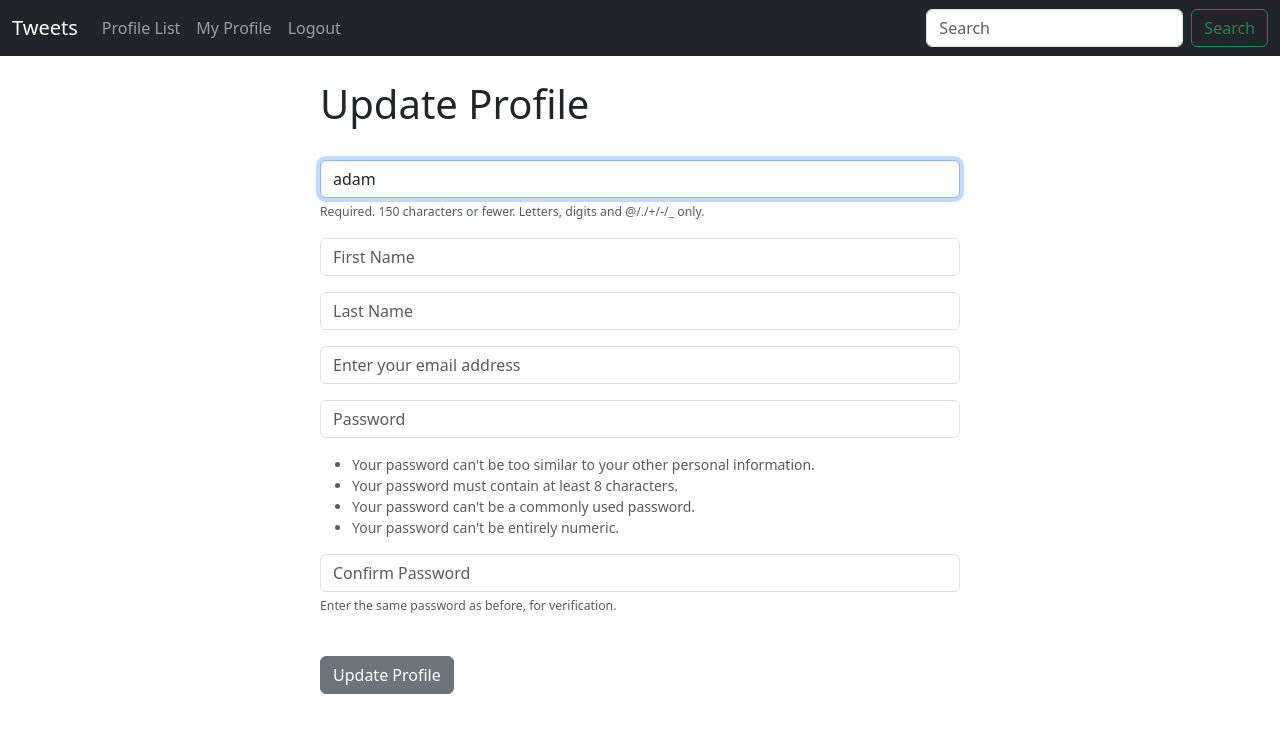
After one commit to adityasurana3/Django-twitter, a Django app: page /update_user/2 in a window 1280 px wide. The commit adds this page. Shown: the top 733 px of the page. Run offline with Django 4.2, Linux system fonts and the light colour scheme; a user stored in the database is signed in; data comes from the database, SQL or seed files in the repository; both versions use the stored data as it was after the commit.

Commit message:
update profile functionality added

```diff
--- a/templates/home.html
+++ b/templates/home.html
@@ -6,21 +6,21 @@
     <div class="row">
         <div class="col-8">
             <h1>Tweets</h1>
+            <br>
             {% if tweets %}
-
             {% for tweet in tweets %}
             <div class="alert alert-dark" role="alert">
                 {{tweet.body}}<br>
                 <small class="text-muted">
                     ({{tweet.created_at}}) By
-                    @{{tweet.user.username}}
+                    <a class="text-muted text-decoration-none" href="{% url 'profile' tweet.user.id %}"><b>@{{tweet.user.username}}</b></a>
                 </small>
             </div>
             <br><br>
             {% endfor %}
         </div>
         <div class="col-4">
-            <br><br>
+            <br><br><br>
             {% if form %}
             <form method = "POST" action = {% url 'home' %}>
                 {% csrf_token %}
--- a/templates/tweet/profile.html
+++ b/templates/tweet/profile.html
@@ -62,6 +62,10 @@
                         <button class="btn btn-outline-success" name="follow" value="follow" type="submit">Follow @{{profiles.user.username}}</button>
                     {% endif %}
                 </form>
+                <br>
+                {% if request.user.id == profiles.user.id %}
+                <a href="{% url 'update_user' request.user.id %}" class="btn btn-outline-secondary">Update Profile</a>
+                {% endif %}
             </div>
         </div>
     </div>
--- /dev/null
+++ b/templates/tweet/update_user.html
@@ -0,0 +1,14 @@
+{% extends 'base.html' %}
+
+{% block content %}
+<div class="col-md-6 offset-md-3">
+    <h1>Update Profile</h1>
+    <br>
+    <form method="POST">
+        {% csrf_token %}
+        {{ form.as_p }}
+        <br>
+        <button type="submit" class="btn btn-secondary">Update Profile</button>
+    </form>
+</div>
+{% endblock %}
--- a/tweet/forms.py
+++ b/tweet/forms.py
@@ -25,6 +25,12 @@ class SignUpForm(UserCreationForm):
         model = User
         fields = ('username', 'first_name', 'last_name', 'email', 'password1', 'password2')
 
+    def clean_username(self):
+        username = self.cleaned_data.get('username')
+        if User.objects.filter(username=username).exists() and username != self.instance.username:
+            raise forms.ValidationError('Username is already in use.')
+        return username
+
     def __init__(self, *args, **kwargs):
         super(SignUpForm, self).__init__(*args, **kwargs)
         self.fields['username'].widget.attrs['class'] = 'form-control'
--- a/tweet/urls.py
+++ b/tweet/urls.py
@@ -7,5 +7,6 @@ urlpatterns = [
     path('profile/<int:pk>', views.profile, name='profile'),
     path('login/', views.login_user, name='login'),
     path('logout/', views.logout_user, name='logout'),
-    path('register/', views.register_user, name='register')
+    path('register/', views.register_user, name='register'),
+    path('update_user/<int:pk>', views.update_user, name='update_user'),
 ]
--- a/tweet/views.py
+++ b/tweet/views.py
@@ -3,6 +3,7 @@ from .models import Profile, Tweet
 from django.contrib import messages
 from .forms import TweetForm, SignUpForm
 from django.contrib.auth import authenticate, login, logout
+from django.contrib.auth.models import User
 
 
 # Create your views here.
@@ -29,7 +30,7 @@ def profile_list(request):
         profiles = Profile.objects.exclude(user=request.user)
         return render(request, 'tweet/profile_list.html', {'profiles': profiles})
     else:
-        messages.warning(request, "You must be loggedin to continue...")
+        messages.warning(request, "You must be logged in to continue...")
         return redirect('home')
 
 
@@ -38,7 +39,6 @@ def profile(request, pk):
         profiles = Profile.objects.get(user__id=pk)
         tweets = Tweet.objects.filter(user__id=pk)
         if request.method == "POST":
-
             current_user_profile = request.user.profile
             action = request.POST['follow']
             if action == "unfollow":
@@ -46,11 +46,11 @@ def profile(request, pk):
             elif action == "follow":
                 current_user_profile.follows.add(profiles)
             else:
-                print("something went wrong")
+                return HttpResponse("<h1>Something went wrong...</h1>")
             current_user_profile.save()
         return render(request, 'tweet/profile.html', {'profiles': profiles, 'tweets': tweets})
     else:
-        messages.warning(request, "You must be loggedin to continue...")
+        messages.warning(request, "You must be logged in to continue...")
         return redirect('login')
 
 
@@ -61,10 +61,10 @@ def login_user(request):
         user = authenticate(request, username=username, password=password)
         if user is not None:
             login(request, user)
-            messages.warning(request, "You have been loggedin")
+            messages.warning(request, "You have been logged in")
             return redirect('home')
         else:
-            messages.warning(request, "There was an error loggin in")
+            messages.warning(request, "There was an error. Please try again!!!")
             return redirect('login')
     else:
         return render(request, 'login.html', {})
@@ -77,21 +77,41 @@ def logout_user(request):
 
 
 def register_user(request):
-    if request.method == 'POST':
-        form = SignUpForm(request.POST)
-        if form.is_valid():
-            form.save()
-            username = form.cleaned_data['username']
-            password = form.cleaned_data['password1']
-            user = authenticate(request, username=username, password=password)
-            if user is not None:
-                login(request,user)
-                messages.success(request, 'Your account was created successfully')
-                return redirect('home')
-            print(password,username)
+    if request.user.is_authenticated:
+        return redirect('home')
     else:
-        form = SignUpForm()
+        if request.method == 'POST':
+            form = SignUpForm(request.POST)
+            if form.is_valid():
+                form.save()
+                username = form.cleaned_data['username']
+                password = form.cleaned_data['password1']
+                user = authenticate(request, username=username, password=password)
+                if user is not None:
+                    login(request, user)
+                    messages.success(request, 'Your account was created successfully')
+                    return redirect('home')
+        else:
+            form = SignUpForm()
     context = {
         'form': form,
     }
     return render(request, 'register.html', context)
+
+
+def update_user(request, pk):
+    if request.user.is_authenticated:
+        current_user = User.objects.get(pk=pk)
+        if request.method == 'POST':
+            form = SignUpForm(request.POST, instance=current_user)
+            if form.is_valid():
+                form.save()
+                login(request, current_user)
+                messages.success(request, 'You profile has been updated')
+                return redirect('home')
+        else:
+            form = SignUpForm(instance=current_user)
+        return render(request, 'tweet/update_user.html', {'form': form})
+    else:
+        messages.warning(request, 'You must be logged in')
+        return redirect('home')
```
Also changed, not shown: templates/login.html (+6 -2 lines), tweet/admin.py (+6 -3 lines), db.sqlite3, 1 other file.
